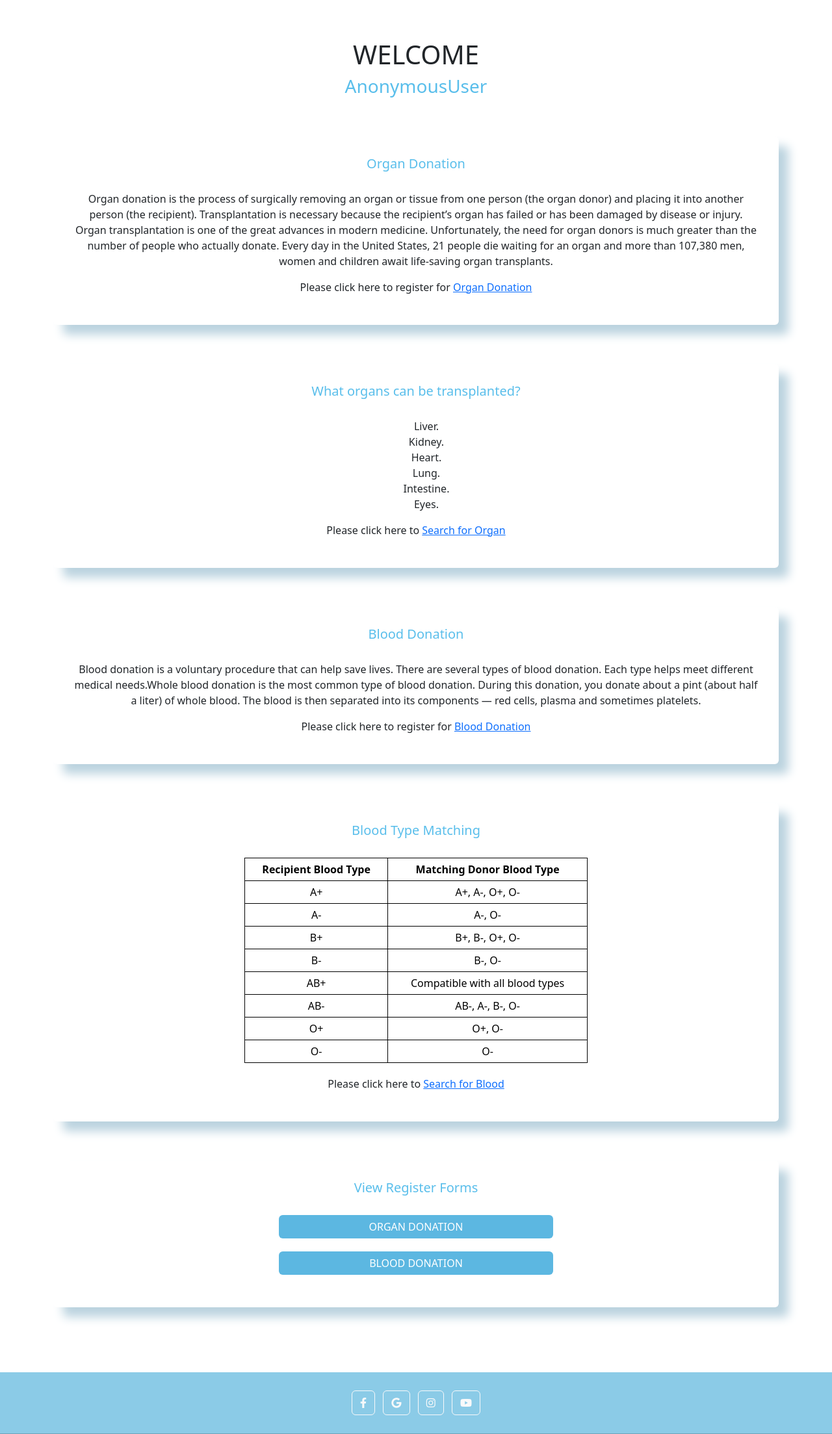
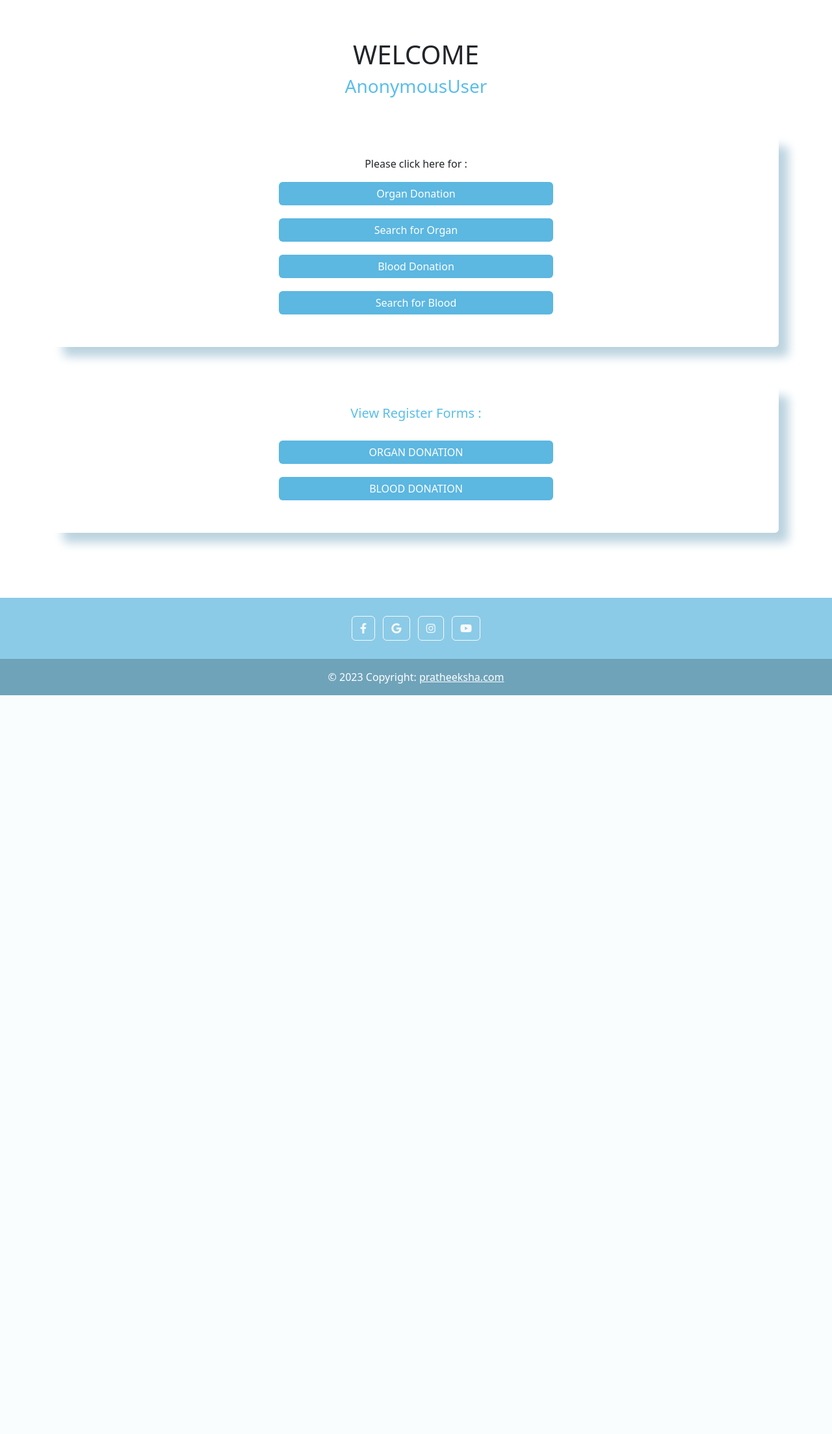
Before and after one commit to kkbhavana/django-organ, a Django app: page /main_page/ in a window 1280 px wide. Shown: the part 56-2263 px from the top of the page at 65% size. After the commit the page ends 1126 px from the top, so only its background shows below. Run offline with Django 4.2, Linux system fonts and the light colour scheme.

Commit message:
last update

```diff
--- a/o_donation/templates/blooddata.html
+++ b/o_donation/templates/blooddata.html
@@ -12,6 +12,7 @@
 </head>
 <body>
 <div class="blood_container">
+   <a href="{% url 'signup-home'%}">Back</a>
 <h3>My Data</h3>
    <form method="get">
     {% csrf_token %}
--- a/o_donation/templates/organ_register.html
+++ b/o_donation/templates/organ_register.html
@@ -25,6 +25,7 @@
     </form>
 
 </div>
+
 </body>
 </html>
 
--- a/o_donation/templates/organdata.html
+++ b/o_donation/templates/organdata.html
@@ -13,7 +13,7 @@
 </head>
 <body>
 <div class="mydata">
-
+<a href="{% url 'signup-home'%}">Back</a>
     <h3>My Data</h3>
 <form method="get">
     {% csrf_token %}
--- a/o_donation/templates/signup_page.html
+++ b/o_donation/templates/signup_page.html
@@ -14,85 +14,18 @@
 <body>
 <h1>WELCOME</h1><h3 style="color:#59BEEB">{{user}}</h3>
 <div class="card mb-3" style="max-width: 70rem;">
-
-        <h5 style="color:#59BEEB">Organ Donation</h5>
-        <p>Organ donation is the process of surgically removing an organ or tissue from one person
-            (the organ donor) and placing it into another person (the recipient). Transplantation is necessary
-            because the recipient’s organ has failed or has been damaged by disease or injury. Organ
-            transplantation is one of the great advances in modern medicine. Unfortunately, the need for organ
-            donors is much greater than the number of people who actually donate. Every day in the United States,
-            21 people die waiting for an organ and more than 107,380 men, women and children await life-saving organ
-            transplants.</p>
-    <p>Please click here to register for <a  style="width:15%" href="{%url 'register_organ'%}">Organ Donation</a></p>
+    <p>Please click here for : </p>
+    <a class="btn btn-primary" href="{%url 'register_organ'%}">Organ Donation</a>
+<!--    <p>Please click here to : </p>-->
+    <a class="btn btn-primary" href="{%url 'search_organ'%}">Search for Organ</a>
+<!--    <p>Please click here to register for : </p>-->
+    <a  class="btn btn-primary" href="{%url 'register_blood'%}">Blood Donation</a>
+<!--    <p>Please click here to : </p>-->
+    <a  class="btn btn-primary" href="{% url 'search_blood' %}">Search for Blood</a>
 </div>
 <div class="card mb-3" style="max-width: 70rem;">
 
-        <h5 style="color:#59BEEB">What organs can be transplanted?</h5>
-        <ul>
-            <li>Liver.</li>
-            <li>Kidney.</li>
-            <li>Heart.</li>
-            <li>Lung.</li>
-            <li>Intestine.</li>
-            <li>Eyes.</li>
-        </ul>
-    <p>Please click here to <a  style="width:15%" href="{%url 'search_organ'%}">Search for Organ</a></p>
-</div>
-
-<div class="card mb-3" style="max-width: 70rem;">
-
-        <h5 style="color:#59BEEB">Blood Donation</h5>
-        <p>Blood donation is a voluntary procedure that can help save lives. There are several types of blood
-            donation. Each type helps meet different medical needs.Whole blood donation is the most common type of
-            blood donation. During this donation, you donate about a pint (about half a liter) of whole blood.
-            The blood is then separated into its components — red cells, plasma and sometimes platelets.</p>
-    <p>Please click here to register for <a  style="width:15%" href="{%url 'register_blood'%}">Blood Donation</a> </p>
-</div>
-<div class="card mb-3" style="max-width: 70rem;">
- <h5 style="color:#59BEEB" >Blood Type Matching</h5>
-<table class="center" style="width:50%">
- <tr>
-    <th>Recipient Blood Type</th>
-    <th>Matching Donor Blood Type</th>
-  </tr>
-  <tr>
-    <td>A+</td>
-    <td>A+, A-, O+, O-</td>
-  </tr>
-  <tr>
-    <td>A-</td>
-    <td>A-, O-</td>
-  </tr>
-    <tr>
-    <td>B+</td>
-    <td>B+, B-, O+, O-</td>
-  </tr>
- <tr>
-    <td>B-</td>
-    <td>B-, O-</td>
-  </tr>
- <tr>
-    <td>AB+</td>
-    <td>Compatible with all blood types</td>
-  </tr>
-    <tr>
-    <td>AB-</td>
-    <td>AB-, A-, B-, O-</td>
-  </tr>
-<tr>
-    <td>O+</td>
-    <td>O+, O-</td>
-  </tr>
-    <tr>
-    <td>O-</td>
-    <td>O-</td>
-  </tr>
-</table>
-    <p>Please click here to <a  style="width:15%" href="{% url 'search_blood' %}">Search for Blood</a> </p>
-</div>
-<div class="card mb-3" style="max-width: 70rem;">
-
-        <h5 style="color:#59BEEB" >View Register Forms</h5>
+        <h5 style="color:#59BEEB" >View Register Forms :</h5>
       <a  class="btn btn-primary" href="{% url 'organ-data' %}">ORGAN DONATION</a>
     <a  class="btn btn-primary" href="{% url 'blood-data' %}">BLOOD DONATION</a>
     </div>
--- a/o_donation/urls.py
+++ b/o_donation/urls.py
@@ -6,7 +6,7 @@ from .views import SearchOrganView, OrganRegisterFormCreate, OrgandataView, Orga
 
 urlpatterns = [
  path('', views.home, name='home'),
-path('main_page/', views.signuphome, name='signup-home'),
+ path('main_page/', views.signuphome, name='signup-home'),
  path('search_for_organ/',views.searchorgan,name='search_organ'),
  path('search_for_blood/',views.searchblood,name='search_blood'),
  path('search-organ/',SearchOrganView.as_view(),name='organ-result'),
--- a/o_donation/views.py
+++ b/o_donation/views.py
@@ -1,5 +1,6 @@
 from django.contrib.auth.decorators import login_required
 from django.contrib.auth.mixins import LoginRequiredMixin
+from django.contrib.auth.models import User
 from django.db.models import Q
 from django.shortcuts import render
 from django.urls import reverse_lazy
```
